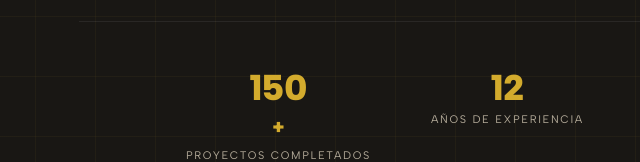
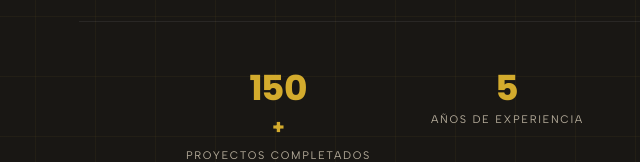
Before and after one commit to JhoysTV/noesis-2.0, a plain HTML site: page index.html in a window 1280 px wide. Shown: the part 644-806 px from the top of the page, 145-785 px from the left. Drawn offline with Linux system fonts and the light colour scheme.

Commit message:
fix: update hero section experience stat from 12 to 5 years

```diff
--- a/index.html
+++ b/index.html
@@ -103,7 +103,7 @@
             <span class="hero__stat-label">Proyectos completados</span>
           </div>
           <div class="hero__stat">
-            <span class="hero__stat-num" data-target="12">0</span>
+            <span class="hero__stat-num" data-target="5">0</span>
             <span class="hero__stat-label">Años de experiencia</span>
           </div>
           <div class="hero__stat">
```
